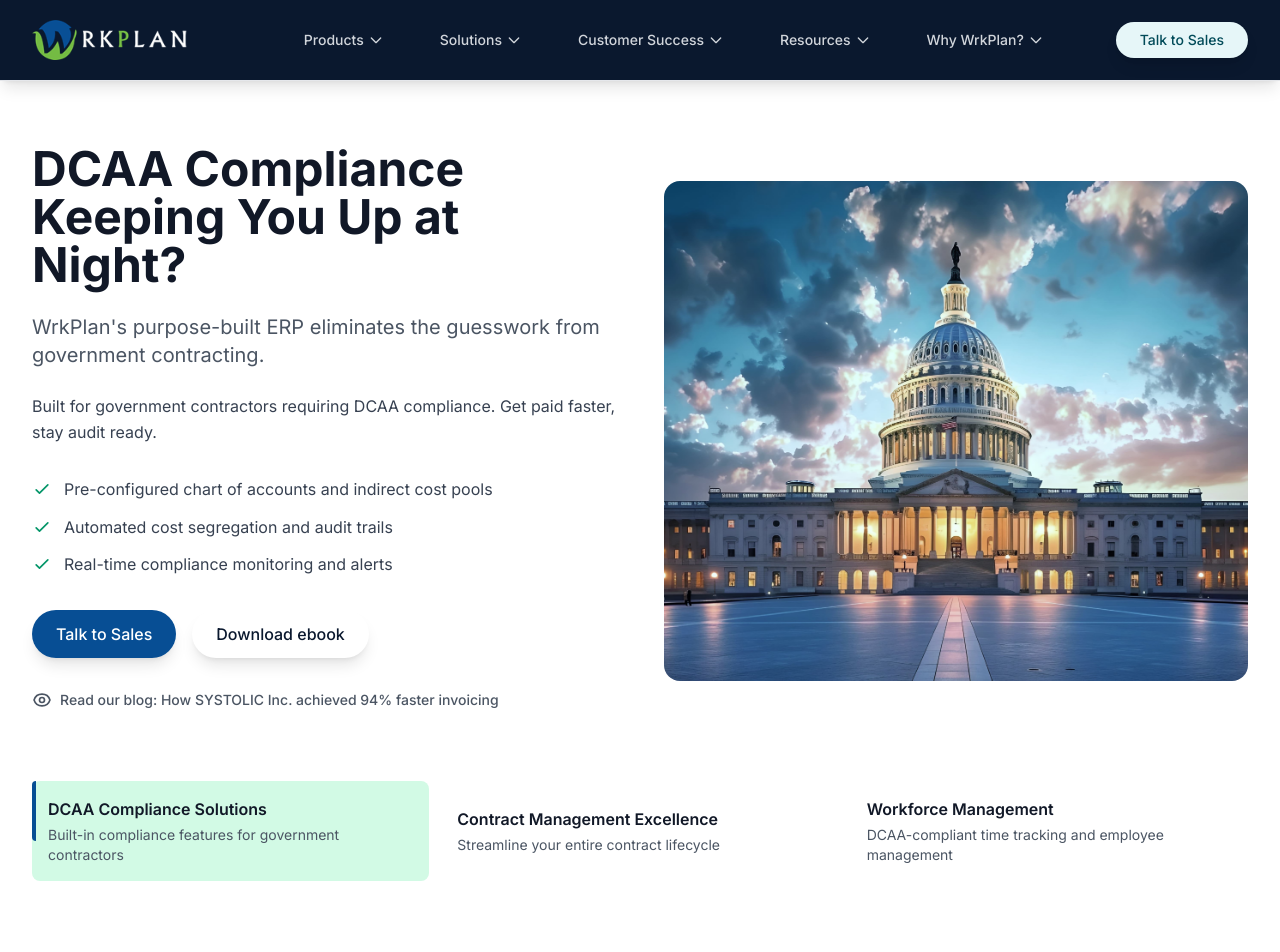
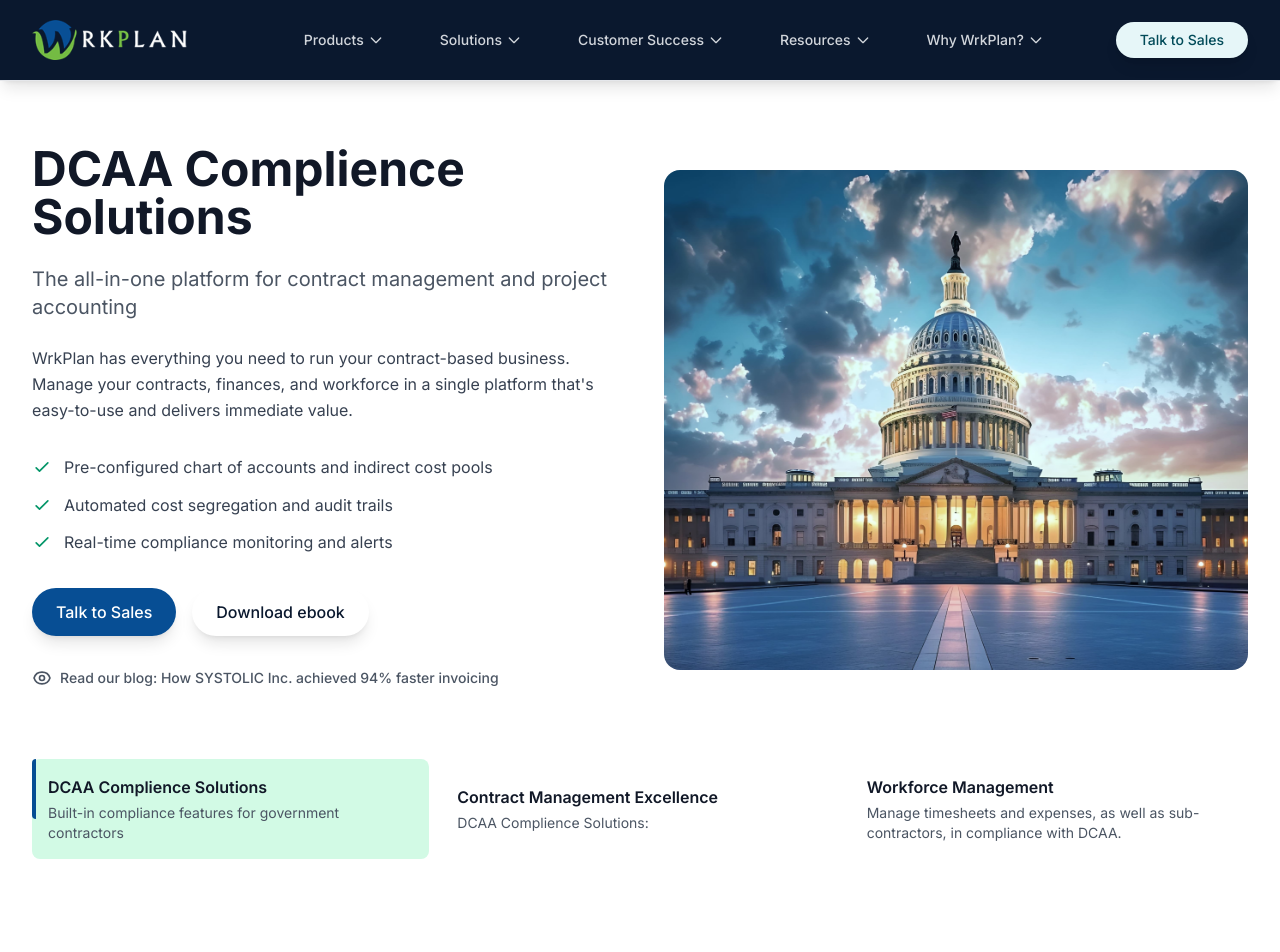
Before and after one commit to Pratip007/wrkplan, an Angular app: page / in a window 1280 px wide. Shown: the top 952 px of the page. Built offline with nearby package versions, Linux system fonts and the light colour scheme.

Commit message:
banner modify

```diff
--- a/src/app/pages/home/home.component.html
+++ b/src/app/pages/home/home.component.html
@@ -74,7 +74,7 @@
                      [class.bg-transparent]="currentTab !== 'dcaa-compliance'"
                      [style.height]="getProgressBarHeight('dcaa-compliance')">
                 </div>
-                <h3 class="font-semibold text-gray-900 mb-1 text-base">DCAA Compliance Solutions</h3>
+                <h3 class="font-semibold text-gray-900 mb-1 text-base">DCAA Complience Solutions</h3>
                 <p class="text-sm text-gray-600">Built-in compliance features for government contractors</p>
             </button>
 
@@ -91,7 +91,7 @@
                      [style.height]="getProgressBarHeight('contract-management')">
                 </div>
                 <h3 class="font-semibold text-gray-900 mb-1 text-base">Contract Management Excellence</h3>
-                <p class="text-sm text-gray-600">Streamline your entire contract lifecycle</p>
+                <p class="text-sm text-gray-600">DCAA Complience Solutions:</p>
             </button>
 
             <button
@@ -107,7 +107,7 @@
                      [style.height]="getProgressBarHeight('workforce-management')">
                 </div>
                 <h3 class="font-semibold text-gray-900 mb-1 text-base">Workforce Management</h3>
-                <p class="text-sm text-gray-600">DCAA-compliant time tracking and employee management</p>
+                <p class="text-sm text-gray-600">Manage timesheets and expenses, as well as sub-contractors, in compliance with DCAA.</p>
             </button>
         </div>
     </div>
--- a/src/app/pages/home/home.component.ts
+++ b/src/app/pages/home/home.component.ts
@@ -186,9 +186,9 @@ export class HomeComponent implements OnInit, OnDestroy, AfterViewInit {
   // Hero content data
   private heroData: { [key: string]: HeroData } = {
     'dcaa-compliance': {
-      headline: 'DCAA Compliance Keeping You Up at Night?',
-      subheadline: 'WrkPlan\'s purpose-built ERP eliminates the guesswork from government contracting.',
-      description: 'Built for government contractors requiring DCAA compliance. Get paid faster, stay audit ready.',
+      headline: 'DCAA Complience Solutions',
+      subheadline: 'The all-in-one platform for contract management and project accounting',
+      description: 'WrkPlan has everything you need to run your contract-based business. Manage your contracts, finances, and workforce in a single platform that\'s easy-to-use and delivers immediate value.',
       primaryButton: 'Talk to Sales',
       secondaryButton: 'Download ebook',
       additionalLink: 'Read our blog: How SYSTOLIC Inc. achieved 94% faster invoicing',
@@ -200,9 +200,9 @@ export class HomeComponent implements OnInit, OnDestroy, AfterViewInit {
       ]
     },
     'contract-management': {
-      headline: 'Take the Complexity Out of Contract Management',
-      subheadline: 'Reduce the friction of managing multiple government contracts with different requirements.',
-      description: 'Manage every aspect of your government contracts in one integrated platform.',
+      headline: 'Contract Management Excellence',
+      subheadline: 'DCAA Compliance Made Simple The Complete ERP Platform for Government Contractors',
+      description: 'Streamline contract management, ensure DCAA compliance, and accelerate cash flow with WrkPlan\'s all-in-one cloud-based ERP solution designed specifically for government contractors.',
       primaryButton: 'Sign up- Its free',
       secondaryButton: 'Learn more',
       additionalLink: 'See how Garcia Information Systems transformed their operations',
@@ -214,17 +214,18 @@ export class HomeComponent implements OnInit, OnDestroy, AfterViewInit {
       ]
     },
     'workforce-management': {
-      headline: 'Streamline Your Workforce<br>Management',
-      subheadline: 'DCAA-compliant time tracking and employee management.',
-      description: 'Manage timesheets, expenses, and subcontractors in compliance with DCAA requirements. Streamline your workforce operations with integrated payroll and performance tracking.',
+      headline: 'Workforce Management',
+      subheadline: 'Manage timesheets and expenses, as well as sub-contractors, in compliance with DCAA.',
+      description: 'DCAA-compliant time tracking and employee management with integrated payroll and performance tracking.',
       primaryButton: 'Schedule a Compliance Demo',
       secondaryButton: 'Get a Free Demo',
       additionalLink: 'Read our blog: How SYSTOLIC Inc. achieved 94% faster invoicing',
       image: '/assects/home/hero/wm.png',
       bulletPoints: [
-        'DCAA-compliant time tracking and expense management',
-        'Seamless payroll integration and employee management',
-        'Comprehensive subcontractor oversight and compliance'
+        'Time and Expense',
+        'Payroll Integration',
+        'Employee Management',
+        'Subcontractor Management'
       ]
     }
   };
```
